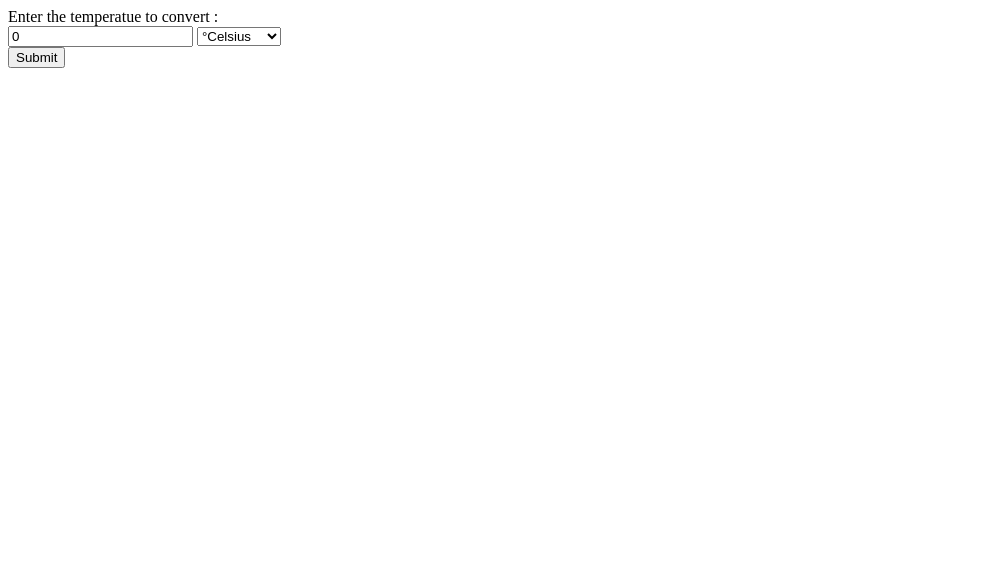
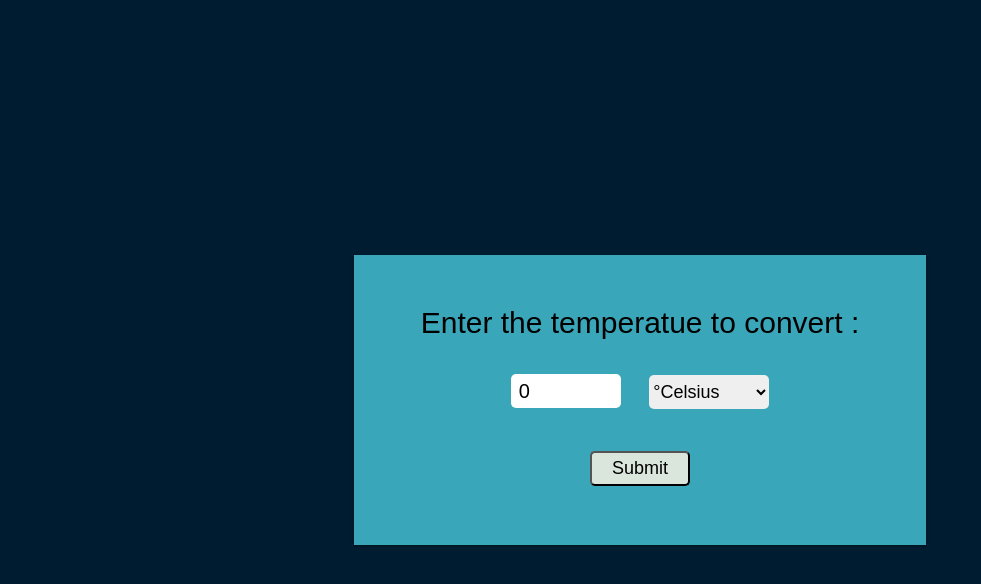
Before and after one commit to MokshT/temperature-converter, a plain HTML site: page index.html in a window 1280 px wide. Shown: the whole page, without its empty margins (0-981 px from the left). Drawn offline with Linux system fonts and the light colour scheme.

Commit message:
index.html

```diff
--- a/index.html
+++ b/index.html
@@ -3,7 +3,7 @@
 <head>
     <meta charset="UTF-8">
     <meta name="viewport" content="width=device-width, initial-scale=1.0">
-    <link rel="stylesheet" href="./style.css">
+    <link rel="stylesheet" href="index.css">
     <title>Temperature Calculator</title>
 </head>
 <body>
```
